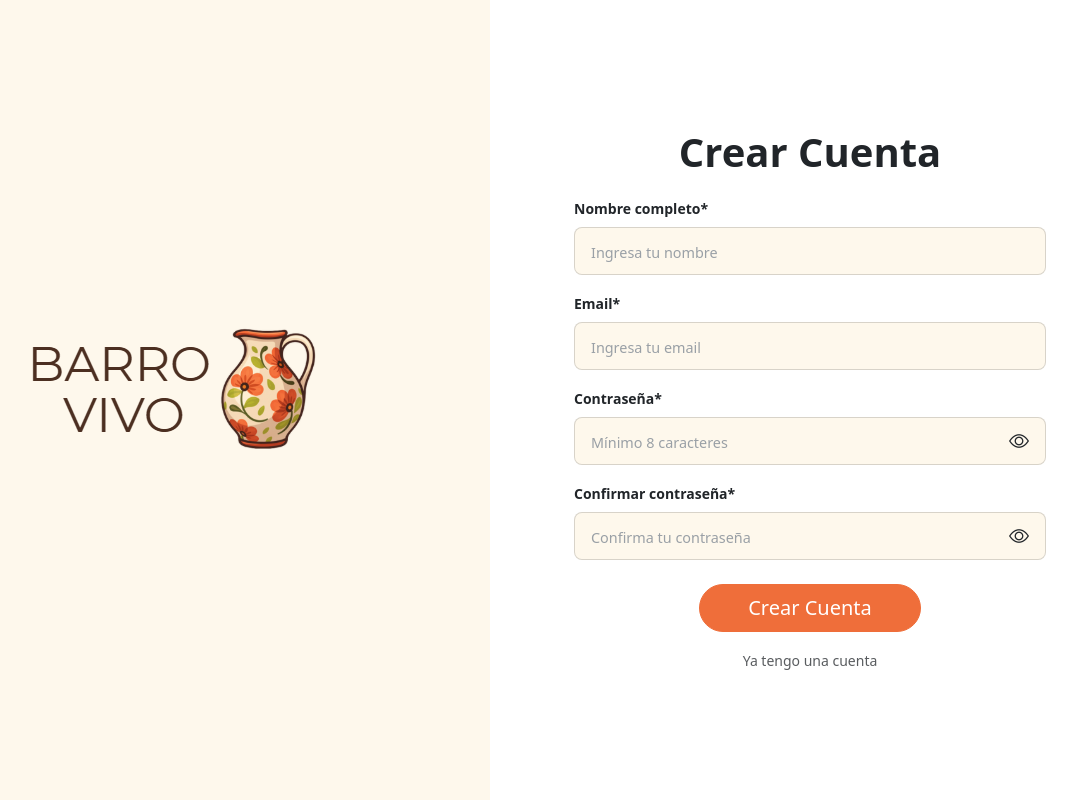
After one commit to Maocampog1/Barrovivo, a Django app: page /registro/ in a window 1280 px wide. The commit adds this page. Shown: the whole page, without its empty margins (150-1227 px from the left). Run offline with Django 4.2, Linux system fonts and the light colour scheme.

Commit message:
feat(usuario): login y registro con plantllas y funcional

```diff
--- a/templates/base.html
+++ b/templates/base.html
@@ -20,9 +20,9 @@
 
 
   </head>
-
-
-
+  {% block extra_js %}
+  <script src="https://cdn.jsdelivr.net/npm/bootstrap@5.3.3/dist/js/bootstrap.bundle.min.js"></script>
+  {% endblock %}
   <body>
     {% block navbar %}
     <!-- Navbar -->
--- /dev/null
+++ b/usuario/forms.py
@@ -0,0 +1,50 @@
+# Autor: Maria Alejandra Ocampo
+from django import forms
+from django.contrib.auth.models import User
+
+class CrearCuentaForm(forms.Form):
+    """Formulario de registro de CuentaCliente."""
+    nombre = forms.CharField(
+        label="Nombre completo",
+        max_length=150,
+        widget=forms.TextInput(attrs={"placeholder": "Ingresa tu nombre"})
+    )
+    email = forms.EmailField(
+        label="Email",
+        widget=forms.EmailInput(attrs={"placeholder": "Ingresa tu email"})
+    )
+    contrasena1 = forms.CharField(
+        label="Contraseña",
+        min_length=8,
+        widget=forms.PasswordInput(attrs={"placeholder": "Mínimo 8 caracteres"})
+    )
+    contrasena2 = forms.CharField(
+        label="Confirmar contraseña",
+        min_length=8,
+        widget=forms.PasswordInput(attrs={"placeholder": "Confirma tu contraseña"})
+    )
+
+    def clean_email(self):
+        correo = self.cleaned_data["email"].lower().strip()
+        # Evitamos duplicados (usamos email como username)
+        if User.objects.filter(username=correo).exists() or User.objects.filter(email=correo).exists():
+            raise forms.ValidationError("Ya existe una cuenta con este email.")
+        return correo
+
+    def clean(self):
+        datos = super().clean()
+        p1 = datos.get("contrasena1")
+        p2 = datos.get("contrasena2")
+        if p1 and p2 and p1 != p2:
+            self.add_error("contrasena2", "Las contraseñas no coinciden.")
+        return datos
+
+    def save(self):
+        datos = self.cleaned_data
+        user = User.objects.create_user(
+            username=datos["email"],  # usamos el email como username
+            email=datos["email"],
+            first_name=datos["nombre"],
+            password=datos["contrasena1"],
+        )
+        return user
--- /dev/null
+++ b/usuario/templates/registro.html
@@ -0,0 +1,116 @@
+{% extends "base.html" %}
+{% block navbar %}{% endblock %}
+
+{% block main %}
+<div class="login-wrap">
+  <div class="row g-0 min-vh-100">
+    <!-- Izquierda: logo y fondo FEF8EC -->
+    <div class="col-12 col-lg-6 d-flex align-items-center justify-content-center lado-logo">
+      <div class="text-center p-4">
+        <img src="{{ MEDIA_URL }}logo.png" alt="BARROVIVO" style="max-height:200px;" class="mb-3">
+      </div>
+    </div>
+
+    <!-- Derecha: formulario -->
+    <div class="col-12 col-lg-6 d-flex align-items-center justify-content-center bg-white">
+      <div class="w-100 px-4" style="max-width:520px;">
+        <h1 class="titulo-registro">Crear Cuenta</h1>
+
+        <form method="post" novalidate>
+          {% csrf_token %}
+
+          <!-- Nombre -->
+          <div class="mb-3">
+            <label for="id_nombre" class="form-label small fw-semibold">Nombre completo*</label>
+            <input id="id_nombre" type="text" name="nombre"
+                   class="form-control form-control-lg bv-soft"
+                   placeholder="Ingresa tu nombre" autocomplete="name"
+                   value="{{ form.nombre.value|default:'' }}">
+            {% if form.nombre.errors %}<div class="text-danger small mt-1">{{ form.nombre.errors.0 }}</div>{% endif %}
+          </div>
+
+          <!-- Email -->
+          <div class="mb-3">
+            <label for="id_email" class="form-label small fw-semibold">Email*</label>
+            <input id="id_email" type="email" name="email"
+                   class="form-control form-control-lg bv-soft"
+                   placeholder="Ingresa tu email" autocomplete="email"
+                   value="{{ form.email.value|default:'' }}">
+            {% if form.email.errors %}<div class="text-danger small mt-1">{{ form.email.errors.0 }}</div>{% endif %}
+          </div>
+
+          <!-- Contraseña -->
+          <div class="mb-3">
+            <label for="id_password1" class="form-label small fw-semibold">Contraseña*</label>
+            <div class="input-group input-group-lg">
+              <input id="id_password1" type="password" name="contrasena1"
+                     class="form-control bv-soft" placeholder="Mínimo 8 caracteres"
+                     autocomplete="new-password">
+              <button type="button" class="btn btn-eye" onclick="togglePwd('id_password1', this)" aria-label="Mostrar/Ocultar">
+                <i class="bi bi-eye"></i>
+              </button>
+            </div>
+            {% if form.contrasena1.errors %}<div class="text-danger small mt-1">{{ form.contrasena1.errors.0 }}</div>{% endif %}
+          </div>
+
+          <!-- Confirmar -->
+          <div class="mb-4">
+            <label for="id_password2" class="form-label small fw-semibold">Confirmar contraseña*</label>
+            <div class="input-group input-group-lg">
+              <input id="id_password2" type="password" name="contrasena2"
+                     class="form-control bv-soft" placeholder="Confirma tu contraseña"
+                     autocomplete="new-password">
+              <button type="button" class="btn btn-eye" onclick="togglePwd('id_password2', this)" aria-label="Mostrar/Ocultar">
+                <i class="bi bi-eye"></i>
+              </button>
+            </div>
+            {% if form.contrasena2.errors %}<div class="text-danger small mt-1">{{ form.contrasena2.errors.0 }}</div>{% endif %}
+          </div>
+
+          {% if form.non_field_errors %}
+            <div class="text-danger small mb-3">{{ form.non_field_errors.0 }}</div>
+          {% endif %}
+
+          <!-- botón centrado -->
+          <div class="text-center">
+            <button class="btn btn-bv btn-lg rounded-pill px-5">Crear Cuenta</button>
+          </div>
+
+          <div class="text-center mt-3">
+            <a class="text-muted small text-decoration-none" href="{% url 'usuario:login' %}">Ya tengo una cuenta</a>
+          </div>
+        </form>
+      </div>
+    </div>
+  </div>
+</div>
+
+<!-- Estilos solo para este template -->
+<style>
+  .login-wrap .lado-logo{ background:#FEF8EC; }
+  .titulo-registro{ text-align:center; font-weight:600; margin-bottom:1.25rem; }
+  .bv-soft{ background:#FEF8EC; }
+  .bv-soft:focus{ background:#FEF8EC; box-shadow:0 0 0 .2rem rgba(239,110,58,.15); }
+  .form-control::placeholder{ font-size:.875rem; color:#8b8b8b; }
+  /* ocultar ojo nativo (Edge/Chromium) */
+  input::-ms-reveal, input::-ms-clear{ display:none; }
+  .btn-eye{ border:1px solid #ced4da; border-left:0; background:#fff; }
+  .btn-eye:hover{ background:#f6f6f6; }
+</style>
+{% endblock %}
+
+{% block extra_js %}
+<script>
+  function togglePwd(id, btn){
+    var input = document.getElementById(id);
+    if(!input) return;
+    if (input.type === 'password') {
+      input.type = 'text';
+      btn.querySelector('i').className = 'bi bi-eye-slash';
+    } else {
+      input.type = 'password';
+      btn.querySelector('i').className = 'bi bi-eye';
+    }
+  }
+</script>
+{% endblock %}
--- a/usuario/urls.py
+++ b/usuario/urls.py
@@ -1,15 +1,12 @@
 from django.urls import path
-from .views import InicioView, IniciarSesionView, CerrarSesionView, PerfilView
+from .views import InicioView, IniciarSesionView, CerrarSesionView, PerfilView, CrearCuentaView
 
 app_name = 'usuario'
 
 urlpatterns = [
     path('', InicioView.as_view(), name='home'),
-
-    # Autenticación
     path('login/', IniciarSesionView.as_view(), name='login'),
     path('logout/', CerrarSesionView.as_view(), name='logout'),
-
-    # Perfil (requiere login)
     path('perfil/', PerfilView.as_view(), name='perfil'),
+    path('registro/', CrearCuentaView.as_view(), name='registro'),  # ← nuevo
 ]
--- a/usuario/views.py
+++ b/usuario/views.py
@@ -5,6 +5,11 @@ from django.views.generic import TemplateView
 from django.urls import reverse_lazy
 from django.contrib.auth.views import LoginView, LogoutView
 from django.contrib.auth.mixins import LoginRequiredMixin
+from django.urls import reverse_lazy
+from django.views.generic.edit import FormView
+from django.contrib import messages
+from .forms import CrearCuentaForm
+
 
 from producto.models import Producto, Categoria
 
@@ -72,3 +77,15 @@ class PerfilView(LoginRequiredMixin, TemplateView):
     """Página de perfil (solo autenticados)."""
     template_name = 'perfil.html'
     login_url = reverse_lazy('usuario:login')
+
+
+class CrearCuentaView(FormView):
+    """Crear cuenta (registro)."""
+    template_name = 'registro.html'
+    form_class = CrearCuentaForm
+    success_url = reverse_lazy('usuario:login')
+
+    def form_valid(self, form):
+        form.save()
+        messages.success(self.request, "Cuenta creada. Ahora puedes iniciar sesión.")
+        return super().form_valid(form)
```
Also changed, not shown: usuario/templates/login.html (+11 -6 lines), db.sqlite3.
